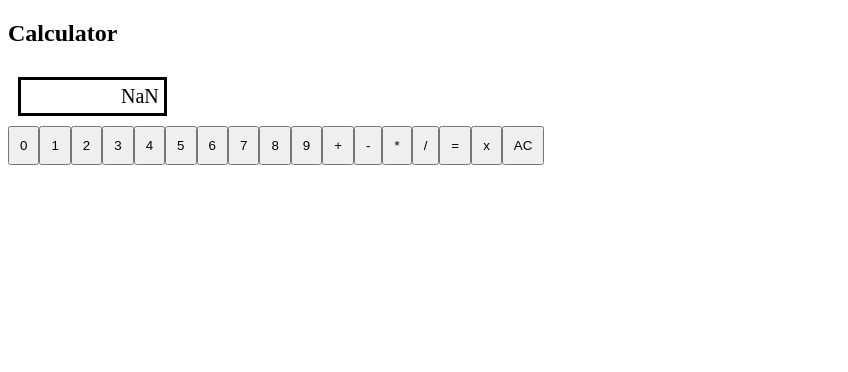
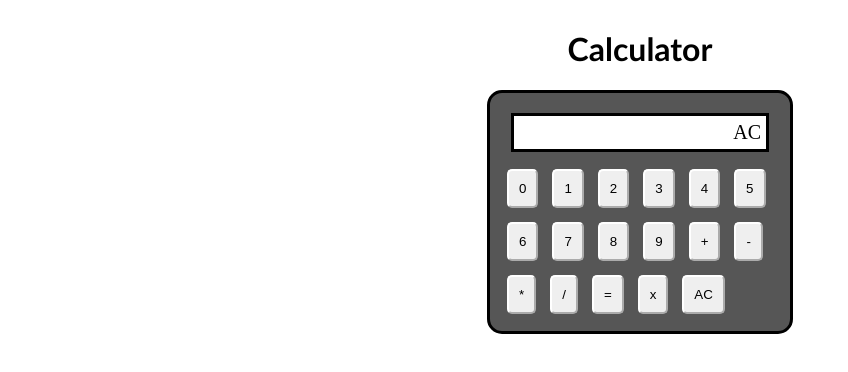
Before and after one commit to tylercallahan95/calculator, a plain HTML site: page index.html in a window 1280 px wide. Both pictures are taken after a click on the button "AC". Shown: the whole page, without its empty margins (0-848 px from the left). Drawn offline with Linux system fonts and the light colour scheme.

Commit message:
feat: Added css file, updated design of calculator, added support for back button

```diff
--- a/calc.js
+++ b/calc.js
@@ -51,23 +51,45 @@ operate(num1, num2, operator);
 
 // Front end
 const display = document.getElementById('display');
-display.style.display = 'inline-block';
+display.style.display = 'flex';
+display.style.justifyContent = 'right';
+display.style.width = '242px';
 display.style.border = 'solid';
 display.style.fontSize = '20px';
 display.style.padding = '5px';
-display.style.paddingLeft = '100px';
 display.style.margin = '10px';
+display.style.backgroundColor = 'white';
 
 function button(i) {
-  buttons = document.createElement('button');
+  const buttons = document.createElement('button');
   buttons.appendChild(document.createTextNode(i));
   buttons.id = i;
   buttons.addEventListener('click', input);
   buttons.style.padding = '10px';
+  buttons.style.margin = '7px';
+  buttons.style.borderRadius = '5px';
+  buttons.style.borderColor = 'white';
   div = document.getElementById('btn');
   div.appendChild(buttons);
 }
 
+const calculator = document.getElementById('calculator');
+calculator.style.display = 'flex';
+calculator.style.flexWrap = 'wrap';
+calculator.style.justifyContent = 'center';
+calculator.style.width = '280px';
+calculator.style.maxWidth = '300px';
+calculator.style.border = 'solid';
+calculator.style.borderRadius = '15px';
+calculator.style.padding = '10px';
+calculator.style.backgroundColor = '#565656';
+
+const container = document.getElementById('container');
+container.style.display = 'flex';
+container.style.flexDirection = 'column';
+container.style.alignItems = 'center';
+
+// Generate buttons
 for (let i = 0; i <= 9; i++) {
   button(i);
 }
@@ -79,8 +101,6 @@ button('/');
 button('=');
 button('x');
 button('AC');
-
-// const operators = ['+', '-', '*', '/', '=', 'x'];
 
 // Input Logic
 function input(x) {
@@ -96,10 +116,14 @@ function input(x) {
     btnInput !== '/' &&
     operator === undefined
   ) {
-    input1 += btnInput;
-    num1 = Number(input1);
-    currentDisplay.innerHTML = num1;
-    console.log('Number 1:', num1);
+    if (btnInput === 'x') {
+      input1 = input1.slice(0, -1);
+      currentDisplay.innerHTML = input1;
+    } else {
+      input1 += btnInput;
+      currentDisplay.innerHTML = input1;
+      console.log('Number 1:', input1);
+    }
   } else if (
     btnInput === '+' ||
     btnInput === '-' ||
@@ -118,11 +142,17 @@ function input(x) {
     btnInput !== '=' &&
     btnInput !== 'AC'
   ) {
-    input2 += btnInput;
+    if (btnInput === 'x') {
+      input2 = input2.slice(0, -1);
+      currentDisplay.innerHTML = input2;
+    } else {
+      input2 += btnInput;
+      currentDisplay.innerHTML = input2;
+      console.log('Number 2:', input2);
+    }
+  } else if (btnInput === '=') {
+    num1 = Number(input1);
     num2 = Number(input2);
-    currentDisplay.innerHTML = num2;
-    console.log('Number 2:', num2);
-  } else if (btnInput === '=') {
     if (input1 === '' || input2 === '') {
       message = 'Error';
       currentDisplay.innerHTML = message;
@@ -137,6 +167,7 @@ function input(x) {
     input1 = '';
     input2 = '';
     operator = undefined;
+    currentDisplay.innerHTML = '0';
     console.log(
       'Num1 Value: ',
       num1,
--- a/index.html
+++ b/index.html
@@ -3,13 +3,19 @@
 <html lang="eng">
   <head>
     <title>Odin Project Calculator</title>
+    <link rel="stylesheet" href="style.css" />
     <script src="calc.js" defer></script>
   </head>
   <body>
-    <h2>Calculator</h2>
-    <div id="display">
-      <a id="currentDisplay">0</a>
+    <div id="container">
+      <h1>Calculator</h1>
+
+      <div id="calculator">
+        <div id="display">
+          <a id="currentDisplay">0</a>
+        </div>
+        <div id="btn"></div>
+      </div>
     </div>
-    <div id="btn"></div>
   </body>
 </html>
--- /dev/null
+++ b/style.css
@@ -0,0 +1,3 @@
+h1 {
+  font-family: 'Trebuchet MS';
+}
```
